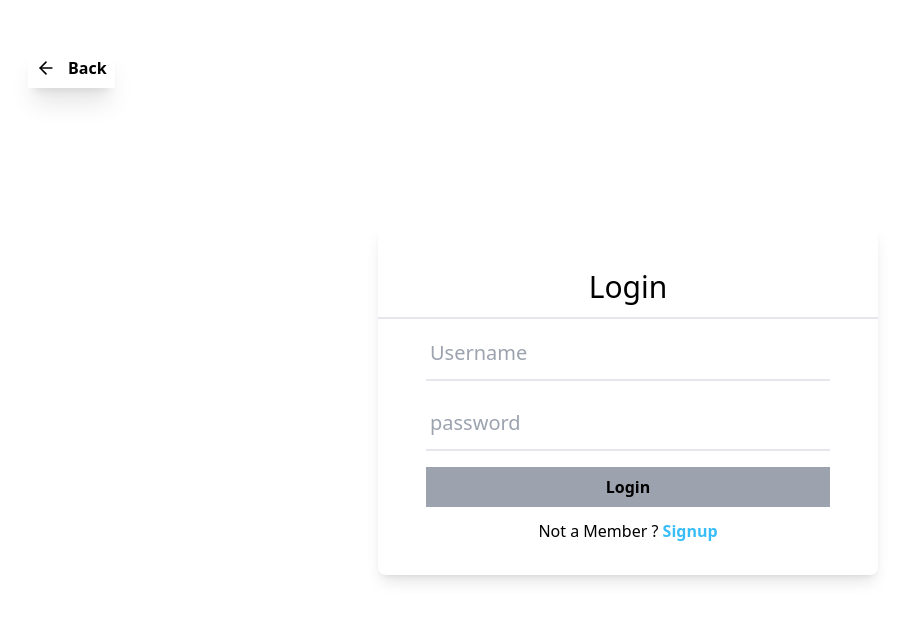
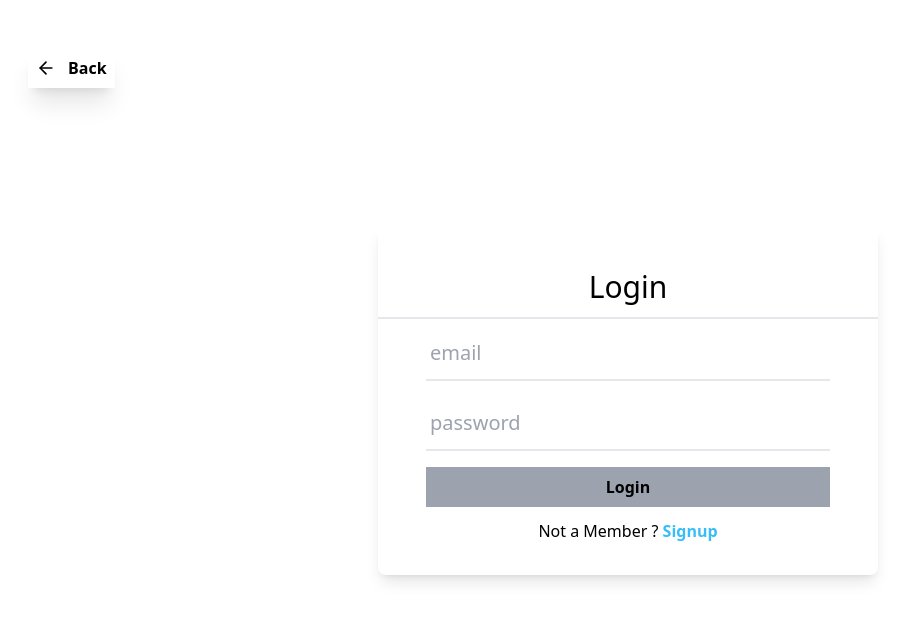
Before and after one commit to neerajkumar002/shopway, a React (Vite) app: page /login in a window 1280 px wide. Shown: the top 620 px of the page, without its empty margins (12-921 px from the left). Built offline with nearby package versions, Linux system fonts and the light colour scheme; no server answers.

Commit message:
feat: implement react hook form for login and update input handling

```diff
--- a/src/pages/auth/Login.jsx
+++ b/src/pages/auth/Login.jsx
@@ -3,21 +3,24 @@ import { useEffect, useState } from "react";
 import { useDispatch, useSelector } from "react-redux";
 import { Link, Navigate } from "react-router-dom";
 import { loginUser } from "../../store/auth-slice";
+import { ToastContainer } from "react-toastify";
+import { useForm } from "react-hook-form";
 
 const Login = () => {
-  const [formData, setFormData] = useState({ username: "", password: "" });
   const [error, setError] = useState("");
   const dispatch = useDispatch();
   const { errorMessage, user, isAuthenticated } = useSelector(
     (state) => state.auth,
   );
 
-  const handleSubmit = (e) => {
-    e.preventDefault();
-    if (formData.username === "" && formData.password === "") {
-      setError("Please Enter Username and Password");
-    } else {
-      dispatch(loginUser(formData));
+  //  react hook form
+  const { register, handleSubmit } = useForm();
+
+  const onSubmit = async (data) => {
+    try {
+      dispatch(loginUser(data));
+    } catch (error) {
+      console.log(error);
     }
   };
 
@@ -36,18 +39,15 @@ const Login = () => {
       <div className="bg-white shadow-lg w-[400px]  sm:w-[500px]  py-8 rounded-lg ">
         <h3 className="text-3xl text-center border-b-2 py-3">Login</h3>
         <form
-          onSubmit={handleSubmit}
+          onSubmit={handleSubmit(onSubmit)}
           className="flex flex-col gap-4 w-full px-12 py-2 "
         >
           <div>
             <input
-              type="text"
-              placeholder="Username"
+              type="email"
+              placeholder="email"
               className="w-full border-b-2 outline-none px-1 py-3 text-xl"
-              value={formData.username}
-              onChange={(e) =>
-                setFormData({ ...formData, username: e.target.value })
-              }
+              {...register("email", { required: true })}
             />
           </div>
           <div>
@@ -55,10 +55,7 @@ const Login = () => {
               type="password"
               placeholder="password"
               className="w-full border-b-2 outline-none px-1 py-3 text-xl"
-              value={formData.password}
-              onChange={(e) =>
-                setFormData({ ...formData, password: e.target.value })
-              }
+              {...register("password", { required: true })}
             />
           </div>
           <div>
@@ -76,6 +73,7 @@ const Login = () => {
           <p className="text-center text-red-500">{errorMessage}</p>
         </div>
       </div>
+      <ToastContainer />
     </div>
   );
 };
```
